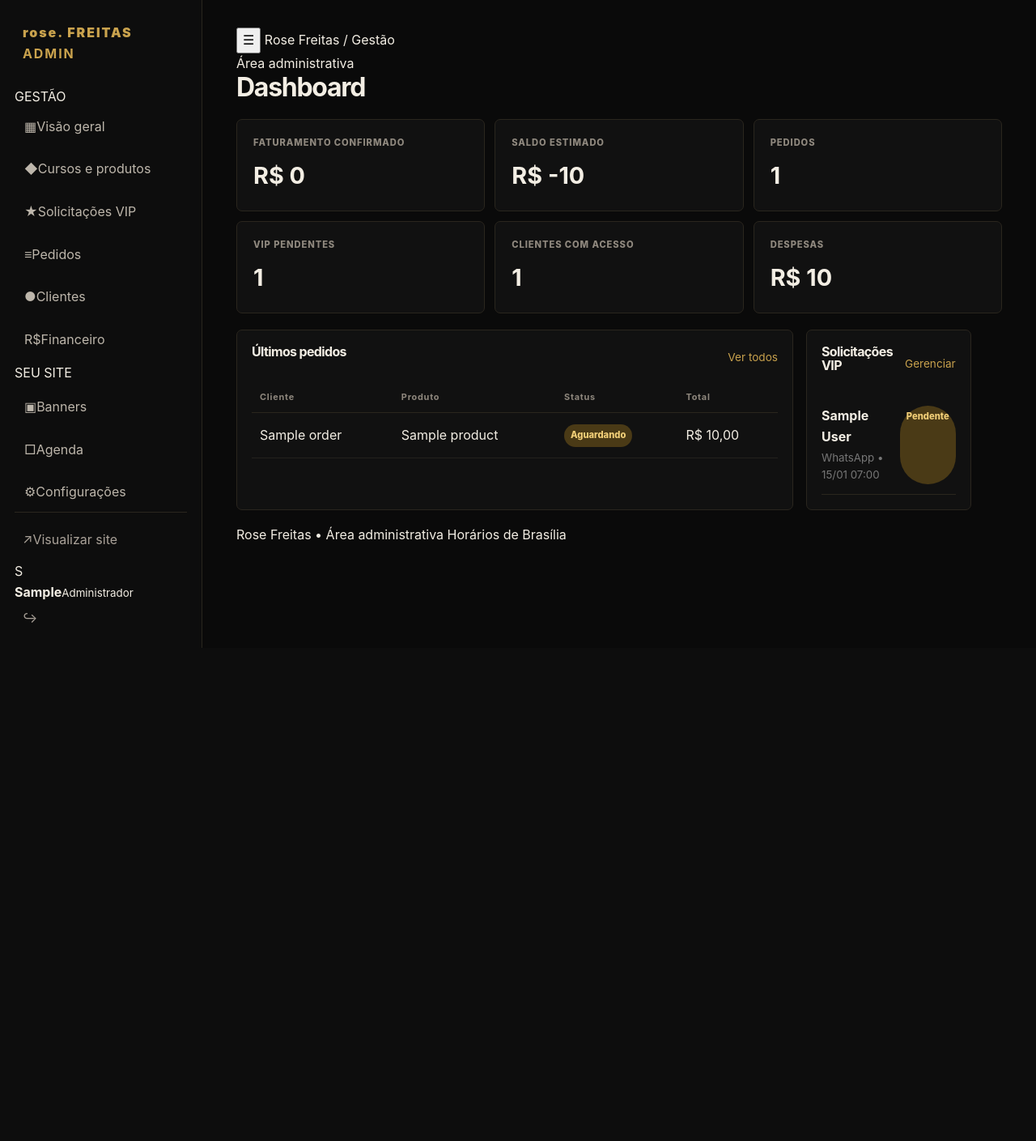
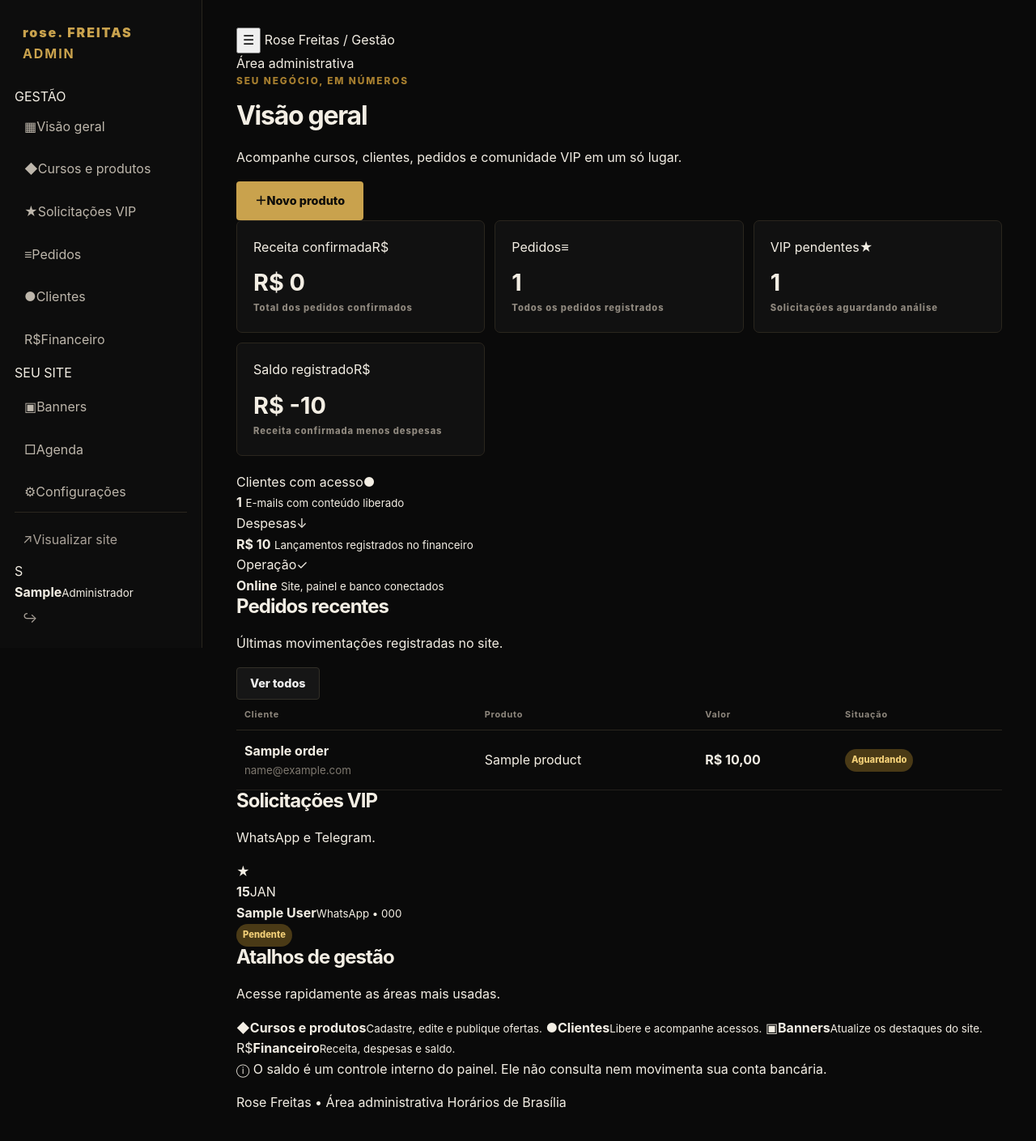
Before and after one commit to ZenithWe/rose-freitas-site, a Django app: page /painel/ in a window 1280 px wide. Shown: the whole page at 81% size. Before the commit the page ends 800 px from the top, so only its background shows below. Run offline with Django 5.2, Linux system fonts and the light colour scheme; a user stored in the database is signed in; tables that the repository leaves empty hold one stand-in row (values such as "Sample post").

Commit message:
Match Rose admin dashboard to Resenha Morumbi layout

```diff
--- a/templates/panel/dashboard.html
+++ b/templates/panel/dashboard.html
@@ -1,13 +1,102 @@
-{% extends "panel/base.html" %}{% block heading %}Dashboard{% endblock %}{% block panel_content %}
-<div class="stat-grid">
-<article><small>FATURAMENTO CONFIRMADO</small><strong>R$ {{ revenue }}</strong></article>
-<article><small>SALDO ESTIMADO</small><strong>R$ {{ balance }}</strong></article>
-<article><small>PEDIDOS</small><strong>{{ orders_count }}</strong></article>
-<article><small>VIP PENDENTES</small><strong>{{ vip_pending }}</strong></article>
-<article><small>CLIENTES COM ACESSO</small><strong>{{ customers_count }}</strong></article>
-<article><small>DESPESAS</small><strong>R$ {{ expenses }}</strong></article>
+{% extends "panel/base.html" %}
+{% block heading %}Visão geral{% endblock %}
+{% block page_heading %}{% endblock %}
+{% block panel_content %}
+<div class="page-heading">
+  <div>
+    <p class="eyebrow">SEU NEGÓCIO, EM NÚMEROS</p>
+    <h1>Visão geral</h1>
+    <p>Acompanhe cursos, clientes, pedidos e comunidade VIP em um só lugar.</p>
+  </div>
+  <a class="btn btn-primary" href="{% url 'panel_product_new' %}"><span>＋</span>Novo produto</a>
 </div>
-<div class="panel-grid two">
-<section class="panel-card"><div class="panel-card-head"><h2>Últimos pedidos</h2><a href="{% url 'panel_orders' %}">Ver todos</a></div><div class="table-wrap"><table><thead><tr><th>Cliente</th><th>Produto</th><th>Status</th><th>Total</th></tr></thead><tbody>{% for o in latest_orders %}<tr><td>{{ o.customer_name }}</td><td>{{ o.product.title }}</td><td><span class="status {{ o.status }}">{{ o.get_status_display }}</span></td><td>R$ {{ o.total }}</td></tr>{% empty %}<tr><td colspan="4">Nenhum pedido ainda.</td></tr>{% endfor %}</tbody></table></div></section>
-<section class="panel-card"><div class="panel-card-head"><h2>Solicitações VIP</h2><a href="{% url 'panel_vip' %}">Gerenciar</a></div><div class="mini-list">{% for i in latest_vip %}<div><span><strong>{{ i.full_name }}</strong><small>{{ i.get_channel_display }} • {{ i.created_at|date:"d/m H:i" }}</small></span><span class="status {{ i.status }}">{{ i.get_status_display }}</span></div>{% empty %}<p>Nenhuma solicitação.</p>{% endfor %}</div></section>
-</div>{% endblock %}
+
+<div class="stat-grid dashboard-stats">
+  <article class="stat-card">
+    <div><span>Receita confirmada</span><span class="stat-icon">R$</span></div>
+    <strong>R$ {{ revenue }}</strong>
+    <small>Total dos pedidos confirmados</small>
+  </article>
+  <article class="stat-card">
+    <div><span>Pedidos</span><span class="stat-icon">≡</span></div>
+    <strong>{{ orders_count }}</strong>
+    <small>Todos os pedidos registrados</small>
+  </article>
+  <article class="stat-card">
+    <div><span>VIP pendentes</span><span class="stat-icon">★</span></div>
+    <strong>{{ vip_pending }}</strong>
+    <small>Solicitações aguardando análise</small>
+  </article>
+  <article class="stat-card balance-stat">
+    <div><span>Saldo registrado</span><span class="stat-icon">R$</span></div>
+    <strong>R$ {{ balance }}</strong>
+    <small>Receita confirmada menos despesas</small>
+  </article>
+</div>
+
+<div class="commercial-stat-grid">
+  <article class="stat-card">
+    <div><span>Clientes com acesso</span><span class="stat-icon">●</span></div>
+    <strong>{{ customers_count }}</strong>
+    <small>E-mails com conteúdo liberado</small>
+  </article>
+  <article class="stat-card">
+    <div><span>Despesas</span><span class="stat-icon">↓</span></div>
+    <strong>R$ {{ expenses }}</strong>
+    <small>Lançamentos registrados no financeiro</small>
+  </article>
+  <article class="stat-card">
+    <div><span>Operação</span><span class="stat-icon">✓</span></div>
+    <strong>Online</strong>
+    <small>Site, painel e banco conectados</small>
+  </article>
+</div>
+
+<div class="dashboard-middle">
+  <section class="surface">
+    <div class="surface-heading">
+      <div><h2>Pedidos recentes</h2><p>Últimas movimentações registradas no site.</p></div>
+      <a class="btn btn-light btn-sm" href="{% url 'panel_orders' %}">Ver todos</a>
+    </div>
+    {% if latest_orders %}
+    <div class="table-wrap"><table><thead><tr><th>Cliente</th><th>Produto</th><th>Valor</th><th>Situação</th></tr></thead><tbody>
+      {% for o in latest_orders %}
+      <tr><td><strong>{{ o.customer_name }}</strong><small>{{ o.email }}</small></td><td>{{ o.product.title }}</td><td><strong>R$ {{ o.total }}</strong></td><td><span class="status {{ o.status }}">{{ o.get_status_display }}</span></td></tr>
+      {% endfor %}
+    </tbody></table></div>
+    {% else %}
+    <div class="empty-state compact"><div class="empty-symbol">≡</div><h3>Nenhum pedido por enquanto</h3><p>Os pedidos aparecerão aqui quando forem cadastrados.</p></div>
+    {% endif %}
+  </section>
+
+  <section class="surface vip-overview">
+    <div class="surface-heading">
+      <div><h2>Solicitações VIP</h2><p>WhatsApp e Telegram.</p></div>
+      <a class="square-action" href="{% url 'panel_vip' %}">★</a>
+    </div>
+    {% for i in latest_vip %}
+    <a class="mini-event" href="{% url 'panel_vip' %}?canal={{ i.channel }}">
+      <div class="date-tile"><strong>{{ i.created_at|date:"d" }}</strong><span>{{ i.created_at|date:"M"|upper }}</span></div>
+      <div><strong>{{ i.full_name }}</strong><small>{{ i.get_channel_display }} • {{ i.phone }}</small></div>
+      <span class="status {{ i.status }}">{{ i.get_status_display }}</span>
+    </a>
+    {% empty %}
+    <div class="empty-state compact"><div class="empty-symbol">★</div><h3>Nenhuma solicitação VIP</h3><p>Novos pedidos de entrada aparecerão aqui.</p></div>
+    {% endfor %}
+  </section>
+</div>
+
+<section class="surface dashboard-quick">
+  <div class="surface-heading">
+    <div><h2>Atalhos de gestão</h2><p>Acesse rapidamente as áreas mais usadas.</p></div>
+  </div>
+  <div class="quick-grid">
+    <a href="{% url 'panel_products' %}"><span>◆</span><strong>Cursos e produtos</strong><small>Cadastre, edite e publique ofertas.</small></a>
+    <a href="{% url 'panel_customers' %}"><span>●</span><strong>Clientes</strong><small>Libere e acompanhe acessos.</small></a>
+    <a href="{% url 'panel_banners' %}"><span>▣</span><strong>Banners</strong><small>Atualize os destaques do site.</small></a>
+    <a href="{% url 'panel_finance' %}"><span>R$</span><strong>Financeiro</strong><small>Receita, despesas e saldo.</small></a>
+  </div>
+</section>
+
+<p class="financial-note">ⓘ O saldo é um controle interno do painel. Ele não consulta nem movimenta sua conta bancária.</p>
+{% endblock %}
```
